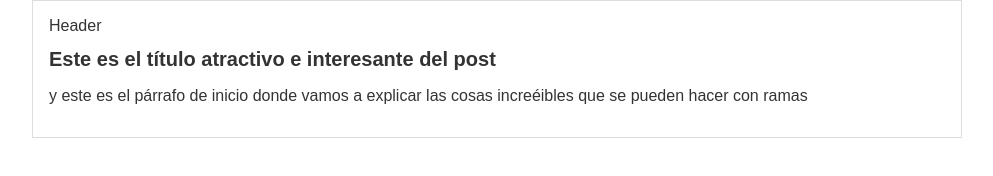
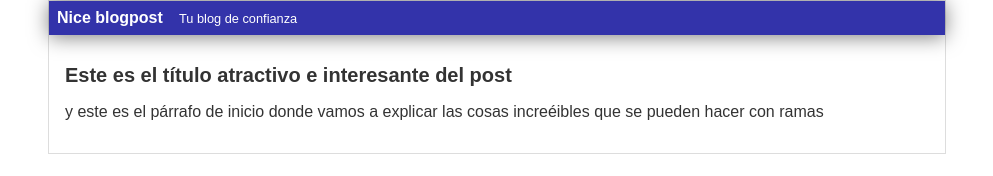
Before and after one commit to AsNegro12/blogpost, a plain HTML site: page blogPost.html in a window 1280 px wide. Shown: the whole page, without its empty margins (143-1136 px from the left). Drawn offline with Linux system fonts and the light colour scheme.

Commit message:
Terminado el header con diseño azul

```diff
--- a/CSS/style.css
+++ b/CSS/style.css
@@ -7,9 +7,24 @@ body {
     padding: 0px;
 }
 
+#header {
+    background-color: #33A;
+    box-shadow: 0px 2px 20px 0px rgba(0,0,0,0.5);
+    color: white;
+    font-weight: bold;
+    margin: 0px;
+    padding: 0.5em;
+}
+
+#header #tagline {
+    padding: 0 0 0 1em;
+    font-weight: normal;
+    font-size: 0.8em;
+}
+
 #container {
     width:  70%;
-    padding: 1em;
+    padding: 0px;
     text-align: left;
     border: 1px solid #DDD;
     margin: 0px auto;
@@ -18,3 +33,7 @@ body {
 #container h1 {
     font-size: 20px;
 }
+
+#post {
+    padding: 1em;
+}
--- a/blogPost.html
+++ b/blogPost.html
@@ -9,7 +9,7 @@
 <body>
     <div id="container">
         <header id="header">
-            Header
+            Nice blogpost<span id="tagline"> Tu blog de confianza</span>
         </header>
         <div id="post">
             <h1>Este es el título atractivo e interesante del post</h1>
```
